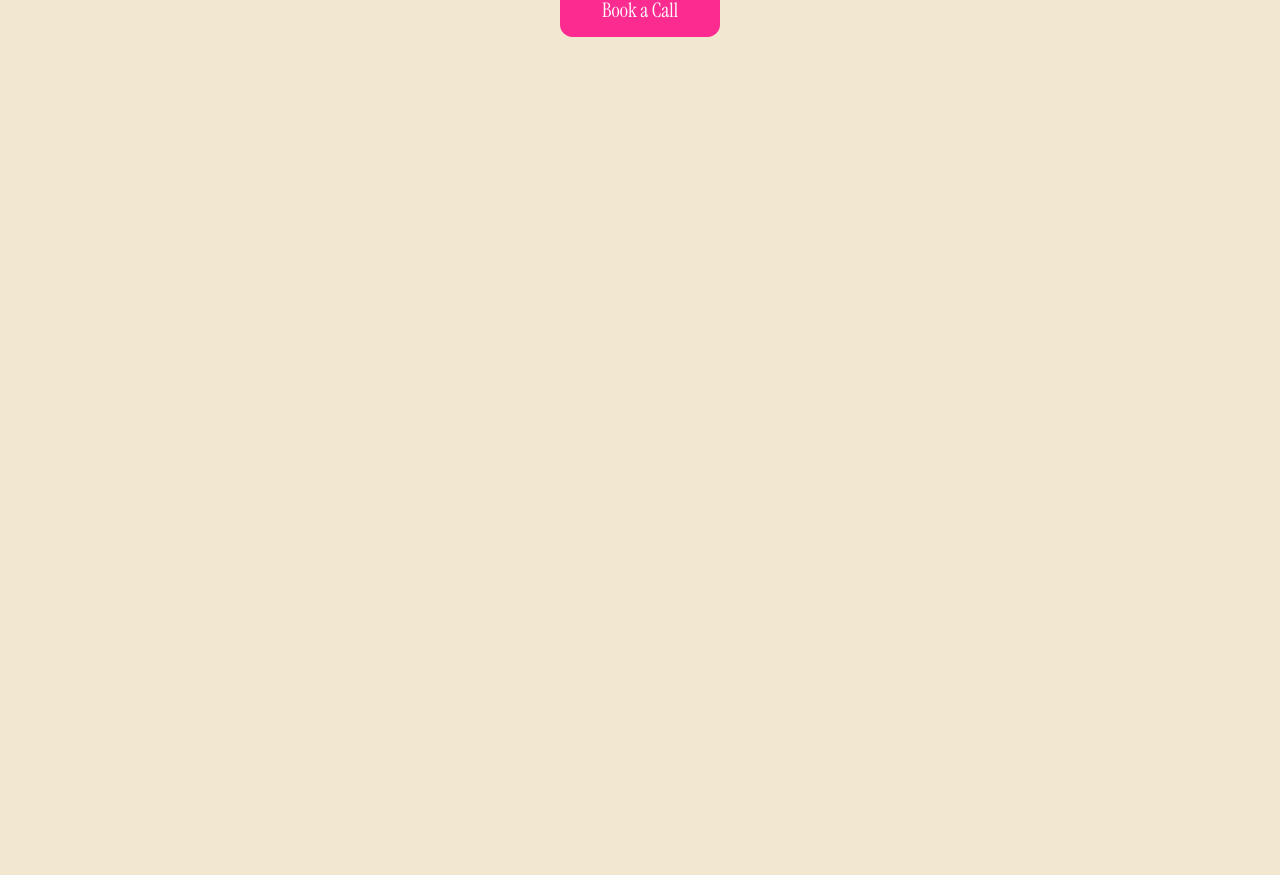
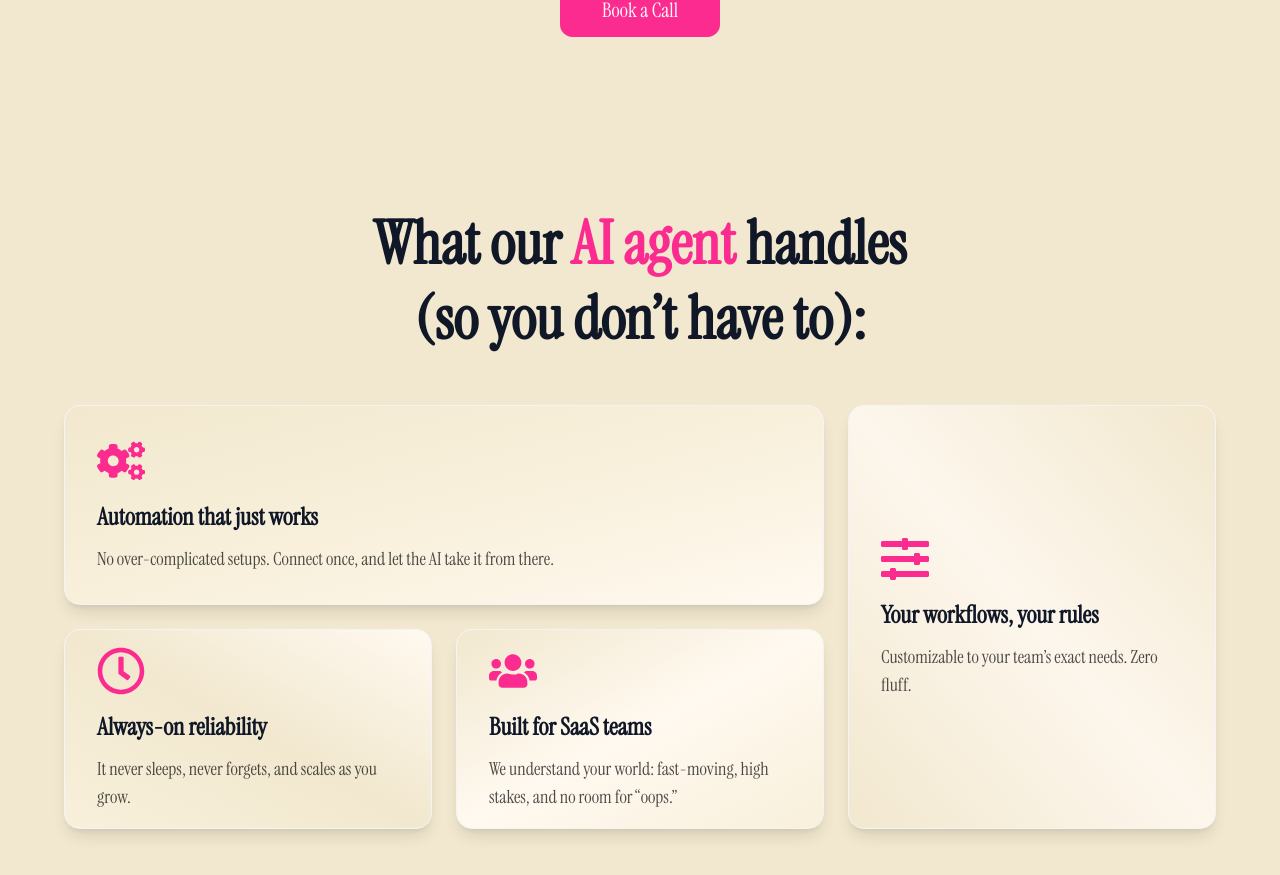
Before and after one commit to FahadBinQaiser/Parallax, a React (Vite) app: page / in a window 1280 px wide. Shown: the part 2536-3411 px from the top of the page. Before the commit the page ends 2663 px from the top, so only its background shows below. Built offline with nearby package versions, Linux system fonts and the light colour scheme.

Commit message:
Gradient component made

```diff
--- a/src/components/FeatureSection/FeatureSection.jsx
+++ b/src/components/FeatureSection/FeatureSection.jsx
@@ -1,5 +1,59 @@
 import React from "react";
+import Gradient from "../UI_Components/gradient";
+import { FaCogs, FaSlidersH, FaRegClock, FaUsers } from "react-icons/fa";
 
-export default function FeatureSection() {
-  return <section className="feature-section"></section>;
+export default function FeaturesSection() {
+  const features = [
+    {
+      icon: <FaCogs className="text-[#FB2B8F] text-5xl" />,
+      title: "Automation that just works",
+      desc: "No over-complicated setups. Connect once, and let the AI take it from there.",
+      size: "col-span-2 row-span-1",
+    },
+    {
+      icon: <FaSlidersH className="text-[#FB2B8F] text-5xl" />,
+      title: "Your workflows, your rules",
+      desc: "Customizable to your team’s exact needs. Zero fluff.",
+      size: "col-span-1 row-span-2",
+    },
+    {
+      icon: <FaRegClock className="text-[#FB2B8F] text-5xl" />,
+      title: "Always-on reliability",
+      desc: "It never sleeps, never forgets, and scales as you grow.",
+      size: "col-span-1 row-span-1",
+    },
+    {
+      icon: <FaUsers className="text-[#FB2B8F] text-5xl" />,
+      title: "Built for SaaS teams",
+      desc: "We understand your world: fast-moving, high stakes, and no room for “oops.”",
+      size: "col-span-1 row-span-1",
+    },
+  ];
+
+  return (
+    <section className="text-[#000000]/70 py-20 px-6 md:px-0">
+      <div className="max-w-6xl mx-auto text-center space-y-12">
+        {/* Headline */}
+        <h2 className="text-4xl sm:text-6xl font-bold text-gray-900 leading-tight">
+          What our <span className="text-[#FB2B8F]">AI agent</span> handles
+          <br /> (so you don’t have to):
+        </h2>
+
+        {/* Bento Grid */}
+        <div className="grid grid-cols-1 md:grid-cols-3 auto-rows-[200px] gap-6 text-left">
+          {features.map(({ icon, title, desc, size }, idx) => (
+            <Gradient
+              key={idx}
+              index={idx}
+              className={`flex flex-col justify-center items-start p-8 bg-white rounded-2xl shadow-lg border border-gray-100 hover:border-[#FB2B8F] transition ${size}`}
+            >
+              <div className="mb-4">{icon}</div>
+              <h3 className="text-2xl font-semibold text-gray-900">{title}</h3>
+              <p className="mt-3 text-lg">{desc}</p>
+            </Gradient>
+          ))}
+        </div>
+      </div>
+    </section>
+  );
 }
--- /dev/null
+++ b/src/components/UI_Components/Gradient.jsx
@@ -0,0 +1,13 @@
+import React from "react";
+
+const gradients = [
+  "bg-gradient-to-br from-[#f2e8cf] via-[#f8f0db] to-[#fff9f0]",
+  "bg-gradient-to-tr from-[#f2e8cf] via-[#fdf6ec] to-[#f2e8cf]",
+  "bg-gradient-to-bl from-[#fff9f0] via-[#f2e8cf] to-[#f8f0db]",
+  "bg-gradient-to-tl from-[#f8f0db] via-[#fff9f0] to-[#f2e8cf]",
+];
+
+export default function Gradient({ index = 0, children, className = "" }) {
+  const gradient = gradients[index % gradients.length];
+  return <div className={`${gradient} ${className}`}>{children}</div>;
+}
```
